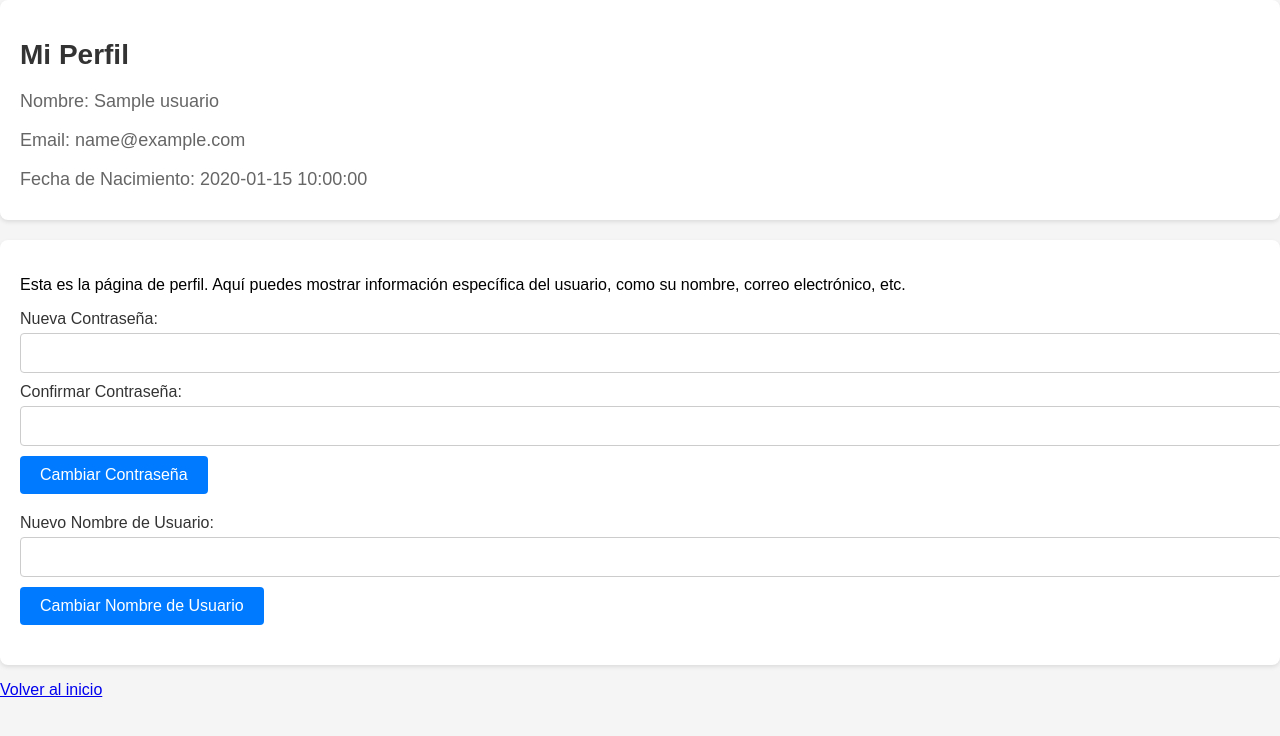
After one commit to BlacVal/Pascual, a PHP site: page /php/perfil.php in a window 1280 px wide. The commit adds this page. Shown: the top 736 px of the page. Run offline with PHP 8.4, Linux system fonts and the light colour scheme; tables that the repository leaves empty or names only in its code hold one stand-in row (values such as "Sample post").

Commit message:
Agregue el ver mi perfil solo falta revision del profesor y aceptacion o ayuda para la mejora

```diff
--- /dev/null
+++ b/assets/css/perfil.css
@@ -0,0 +1,77 @@
+/* Estilo general */
+body {
+    font-family: Arial, sans-serif;
+    background-color: #f5f5f5;
+    margin: 0;
+    padding: 0;
+}
+
+.container {
+    max-width: 800px;
+    margin: 0 auto;
+    padding: 20px;
+}
+
+/* Estilo del perfil */
+.perfil-container {
+    background-color: #fff;
+    border-radius: 8px;
+    box-shadow: 0 2px 4px rgba(0, 0, 0, 0.1);
+    margin-bottom: 20px;
+    padding: 20px;
+}
+
+.perfil-container h1 {
+    font-size: 28px;
+    color: #333;
+    margin-bottom: 20px;
+}
+
+.perfil-info p {
+    font-size: 18px;
+    color: #666;
+    margin-bottom: 10px;
+}
+
+/* Estilo de los formularios */
+main {
+    background-color: #fff;
+    border-radius: 8px;
+    box-shadow: 0 2px 4px rgba(0, 0, 0, 0.1);
+    padding: 20px;
+}
+
+form {
+    margin-bottom: 20px;
+}
+
+label {
+    display: block;
+    font-size: 16px;
+    color: #333;
+    margin-bottom: 5px;
+}
+
+input[type="text"],
+input[type="password"] {
+    width: 100%;
+    padding: 10px;
+    font-size: 16px;
+    border: 1px solid #ccc;
+    border-radius: 4px;
+    margin-bottom: 10px;
+}
+
+button {
+    background-color: #007bff;
+    color: #fff;
+    padding: 10px 20px;
+    font-size: 16px;
+    border: none;
+    border-radius: 4px;
+    cursor: pointer;
+}
+
+button:hover {
+    background-color: #0056b3;
+}
--- /dev/null
+++ b/php/perfil.php
@@ -0,0 +1,117 @@
+<?php
+$conexion = mysqli_connect("localhost", "root", "", "Login_register_db");
+
+// Verificar si se ha enviado el formulario de cambio de contraseña
+if(isset($_POST['cambiar_contraseña'])) {
+    // Obtener la nueva contraseña y la confirmación
+    $nueva_contraseña = $_POST['nueva_contraseña'];
+    $confirmar_contraseña = $_POST['confirmar_contraseña'];
+
+    // Verificar si las contraseñas coinciden
+    if($nueva_contraseña === $confirmar_contraseña) {
+        // Hash de la nueva contraseña
+        $hash_contraseña = password_hash($nueva_contraseña, PASSWORD_DEFAULT);
+
+        // Actualizar la contraseña en la base de datos
+        $sql_update_contraseña = "UPDATE usuarios SET contraseña = '$hash_contraseña' WHERE id = 1"; // Cambia '1' por el ID del usuario
+        $resultado_update_contraseña = mysqli_query($conexion, $sql_update_contraseña);
+
+        // Verificar si la actualización fue exitosa
+        if($resultado_update_contraseña) {
+            echo "Contraseña actualizada correctamente.";
+        } else {
+            echo "Error al actualizar la contraseña: " . mysqli_error($conexion);
+        }
+    } else {
+        echo "Las contraseñas no coinciden.";
+    }
+}
+
+// Verificar si se ha enviado el formulario de cambio de nombre de usuario
+if(isset($_POST['cambiar_nombre'])) {
+    // Obtener el nuevo nombre de usuario
+    $nuevo_nombre = $_POST['nuevo_nombre'];
+
+    // Actualizar el nombre de usuario en la base de datos
+    $sql_update_nombre = "UPDATE usuarios SET nombre = '$nuevo_nombre' WHERE id = 1"; // Cambia '1' por el ID del usuario
+    $resultado_update_nombre = mysqli_query($conexion, $sql_update_nombre);
+
+    // Verificar si la actualización fue exitosa
+    if($resultado_update_nombre) {
+        echo "Nombre de usuario actualizado correctamente.";
+    } else {
+        echo "Error al actualizar el nombre de usuario: " . mysqli_error($conexion);
+    }
+}
+
+// Cerrar la conexión
+mysqli_close($conexion);
+?>
+<!DOCTYPE html>
+<html lang="es">
+<head>
+    <meta charset="UTF-8">
+    <meta name="viewport" content="width=device-width, initial-scale=1.0">
+    <title>Mi Perfil</title>
+    <link rel="stylesheet" href="/assets/css/perfil.css">
+</head>
+<body>
+    <div class="perfil-container">
+        <h1>Mi Perfil</h1>
+        <div class="perfil-info">
+            <?php
+                // Aquí irá el código PHP para recuperar la información del perfil y mostrarla
+                $conexion = mysqli_connect("localhost", "root", "", "Login_register_db");
+
+                // Revisar la conexión
+                if ($conexion->connect_error) {
+                    die("Error de conexión: " . $conexion->connect_error);
+                }
+
+                // Consulta para obtener la información del usuario (cambia '1' por el ID del usuario que quieras mostrar)
+                $sql = "SELECT * FROM usuarios WHERE id = 1";
+                $resultado = $conexion->query($sql);
+
+                if ($resultado->num_rows > 0) {
+                    // Mostrar la información del usuario
+                    while($fila = $resultado->fetch_assoc()) {
+                        echo "<p>Nombre: " . $fila["nombre"] . "</p>";
+                        echo "<p>Email: " . $fila["email"] . "</p>";
+                        echo "<p>Fecha de Nacimiento: " . $fila["fecha_nacimiento"] . "</p>";
+                        // Puedes mostrar más información aquí según tu base de datos
+                    }
+                } else {
+                    echo "No se encontraron resultados.";
+                }
+
+                // Cerrar la conexión
+                $conexion->close();
+            ?>
+        </div>
+    </div>
+    <main>
+        <p>Esta es la página de perfil. Aquí puedes mostrar información específica del usuario, como su nombre, correo electrónico, etc.</p>
+
+        <!-- Formulario para cambiar la contraseña -->
+        <form method="POST">
+            <label for="nueva_contraseña">Nueva Contraseña:</label>
+            <input type="password" name="nueva_contraseña" id="nueva_contraseña" required>
+            <label for="confirmar_contraseña">Confirmar Contraseña:</label>
+            <input type="password" name="confirmar_contraseña" id="confirmar_contraseña" required>
+            <button type="submit" name="cambiar_contraseña">Cambiar Contraseña</button>
+            <?php if (isset($error_message)) echo "<p>$error_message</p>"; ?>
+        </form>
+
+        <!-- Formulario para cambiar el nombre de usuario -->
+        <form method="POST">
+            <label for="nuevo_nombre">Nuevo Nombre de Usuario:</label>
+            <input type="text" name="nuevo_nombre" id="nuevo_nombre" required>
+            <button type="submit" name="cambiar_nombre">Cambiar Nombre de Usuario</button>
+        </form>
+    </main>
+
+    <footer>
+        <p><a href="/inicio.php">Volver al inicio</a></p>
+    </footer>
+</body>
+</html>
```
Also changed, not shown: inicio.php (+21 -7 lines), style.css (+54 -3 lines).
